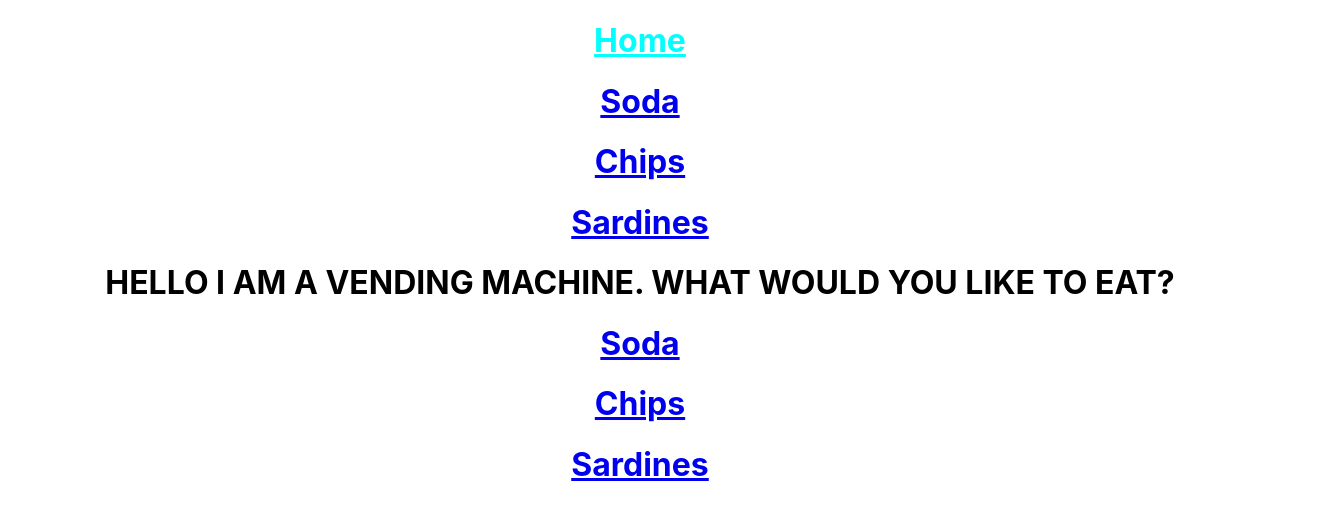
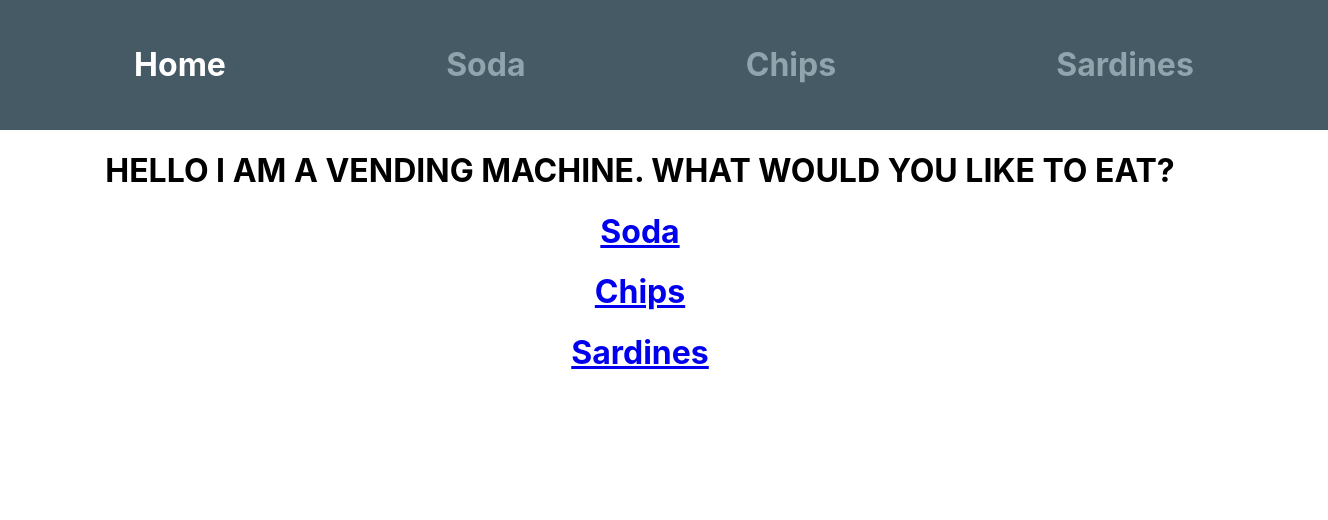
Before and after one commit to lowtrey/react-vending-machine, a React (Create React App) app: page / in a window 1280 px wide. Shown: the top 520 px of the page, 1328 px wide, since content can reach past the window. Built offline with nearby package versions, Linux system fonts and the light colour scheme; the HTML template or start-up script is replaced by a standard one.

Commit message:
Add different styling to Navbar

```diff
--- a/src/App.css
+++ b/src/App.css
@@ -31,7 +31,3 @@
     transform: rotate(360deg);
   }
 }
-
-.active {
-  color: aqua;
-}
--- /dev/null
+++ b/src/Navbar.css
@@ -0,0 +1,17 @@
+.Navbar {
+  background: rgba(69, 90, 100, 1);
+  width: 100%;
+  padding: 1.5rem;
+  display: flex;
+  justify-content: space-around;
+}
+
+.Navbar a {
+  text-decoration: none;
+  color: rgba(144, 164, 174, 1);
+  transition: all 0.5s ease;
+}
+
+.Navbar a.Navbar-active {
+  color: white;
+}
--- a/src/Navbar.js
+++ b/src/Navbar.js
@@ -1,14 +1,15 @@
 import React from 'react';
+import './Navbar.css';
 import { NavLink } from 'react-router-dom';
 
 class Navbar extends React.Component {
   render() {
     return(
       <div className='Navbar'>
-        <NavLink exact to='/' activeClassName='active'><h1>Home</h1></NavLink>
-        <NavLink exact to='/soda' activeClassName='active'><h1>Soda</h1></NavLink>
-        <NavLink exact to='/chips' activeClassName='active'><h1>Chips</h1></NavLink>
-        <NavLink exact to='/sardines' activeClassName='active'><h1>Sardines</h1></NavLink>
+        <NavLink exact to='/' activeClassName='Navbar-active'><h1>Home</h1></NavLink>
+        <NavLink exact to='/soda' activeClassName='Navbar-active'><h1>Soda</h1></NavLink>
+        <NavLink exact to='/chips' activeClassName='Navbar-active'><h1>Chips</h1></NavLink>
+        <NavLink exact to='/sardines' activeClassName='Navbar-active'><h1>Sardines</h1></NavLink>
       </div>
     );
   }
```
